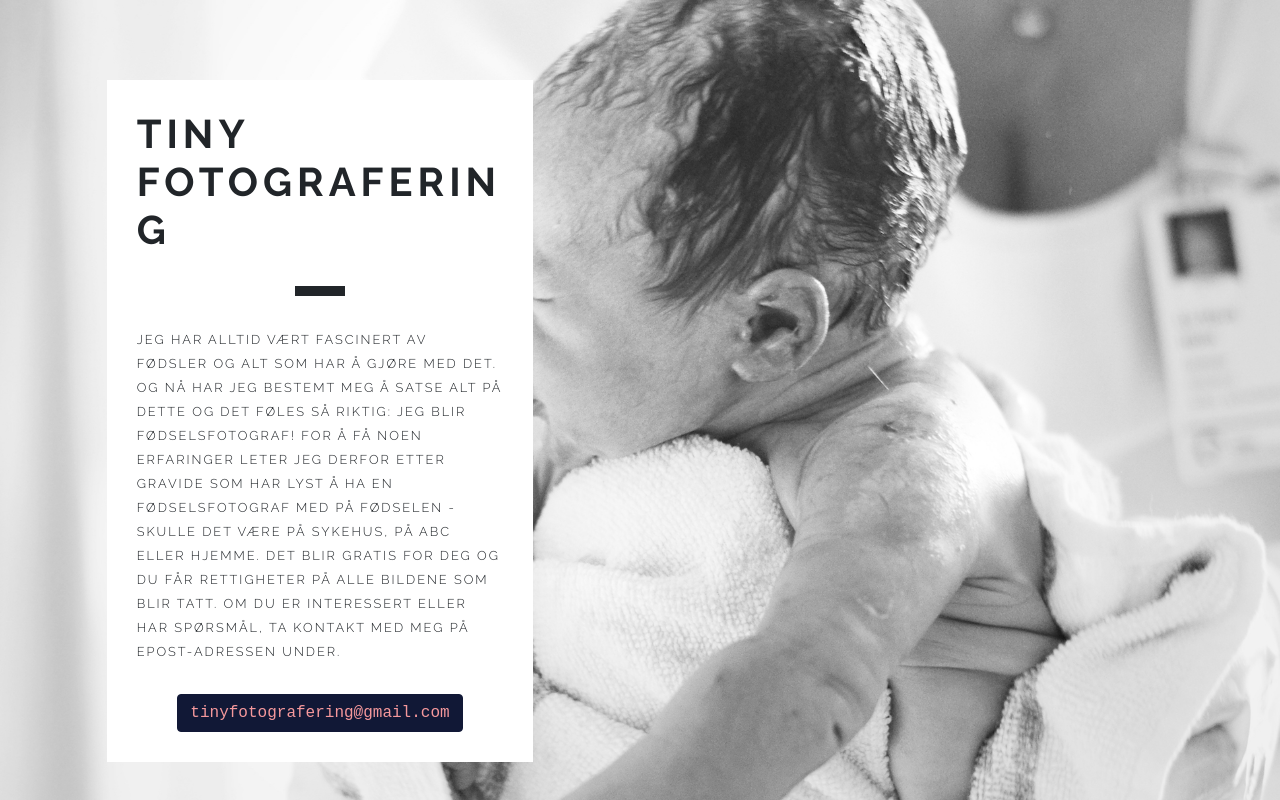
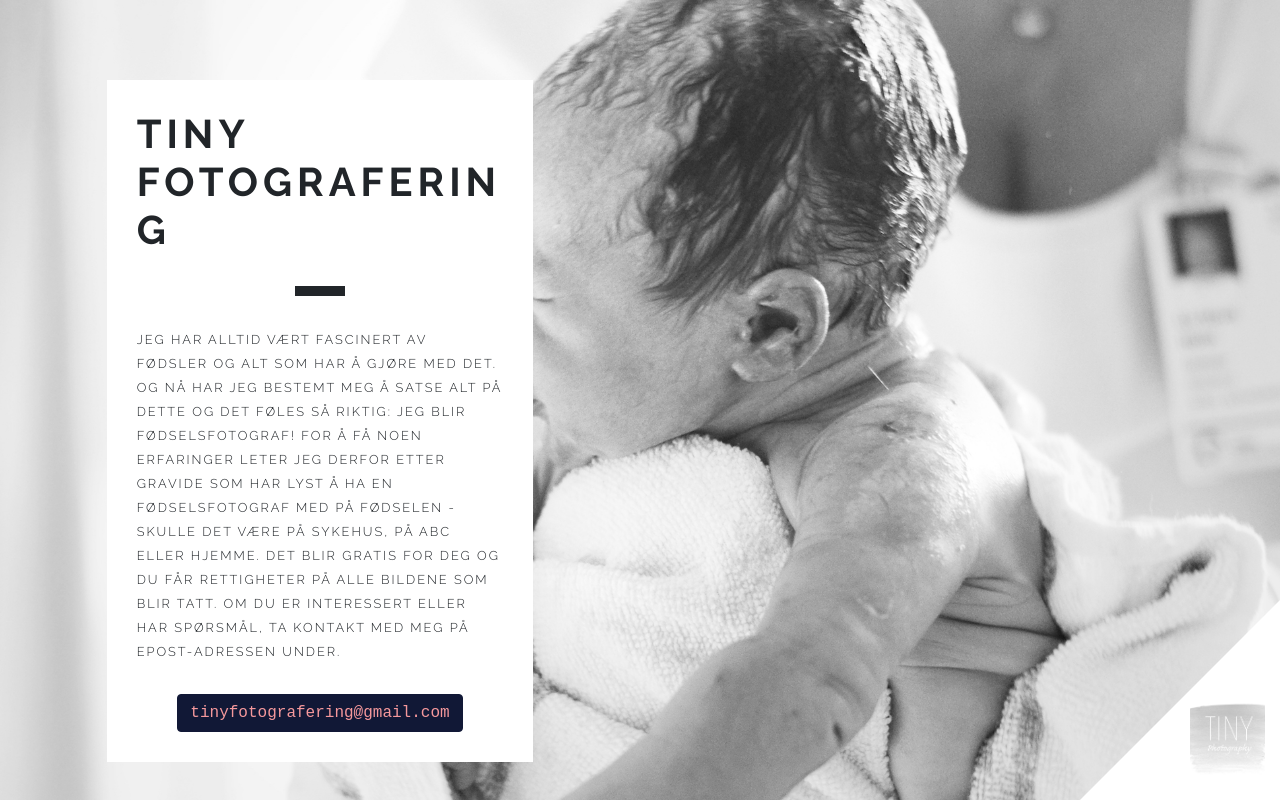
Before and after one commit to loctanvo/tinyphotography, a plain HTML site: page index.html in a window 1280 px wide. Drawn offline with nearby package versions, Linux system fonts and the light colour scheme; a script that the page names is missing.

Commit message:
Style changes

```diff
--- a/content/style.css
+++ b/content/style.css
@@ -69,6 +69,25 @@ h1 {
     font-size: 0.8rem;
 }
 
+.logo-area {
+    width: 0;
+    height: 0;
+    border-bottom: 200px solid #FFF;
+    border-left: 200px solid transparent;
+    position: fixed;
+    bottom: 0;
+    right: 0;
+}
+
+.logo-area .logo-area-content {
+    text-align: center;
+    top: 100px;
+    left: -90px;
+    position: relative;
+    width: 75px;
+    height: 75px;
+}
+
 @keyframes email-foreground {
     from {
         color: RGBA(245, 152, 156, 1);
--- a/index.html
+++ b/index.html
@@ -4,7 +4,7 @@
 <head>
     <!-- Required meta tags always come first -->
     <meta charset="utf-8">
-    <meta name="viewport" content="width=device-width, initial-scale=1, shrink-to-fit=no">
+    <!--<meta name="viewport" content="width=device-width, initial-scale=1, shrink-to-fit=no">-->
     <meta http-equiv="x-ua-compatible" content="ie=edge">
     <title>Tiny Fotografering</title>
 
@@ -29,14 +29,18 @@
                 </p>
                 <div>
                     <button type="button" class="btn btn-info about-email" data-toggle="tooltip" data-placement="bottom" title="Klikk for å kopiere" data-delay="500" id="email" onclick="copyToClipboard('#email')">
-                        <span data-toggle="popover" data-placement="bottom" data-content="<div class='copied-popover'>Kopiert til utklippstavlen</div>" data-html="true"> tinyfotografering@gmail.com
-                    </span>
+                        <span data-toggle="popover" data-placement="bottom" data-content="<div class='copied-popover'>Kopiert til utklippstavlen</div>" data-html="true">
+                            tinyfotografering@gmail.com
+                        </span>
                     </button>
 
                 </div>
             </div>
         </div>
-
+        <div class="logo-area">
+            <img class="logo logo-area-content" src="content/images/tiny-logo.jpg">
+            <!--<p>Is it Reebook or the Nike</p>-->
+        </div>
     </div>
 
 
```
Also changed, not shown: content/images/tiny-logo.jpg (added).
